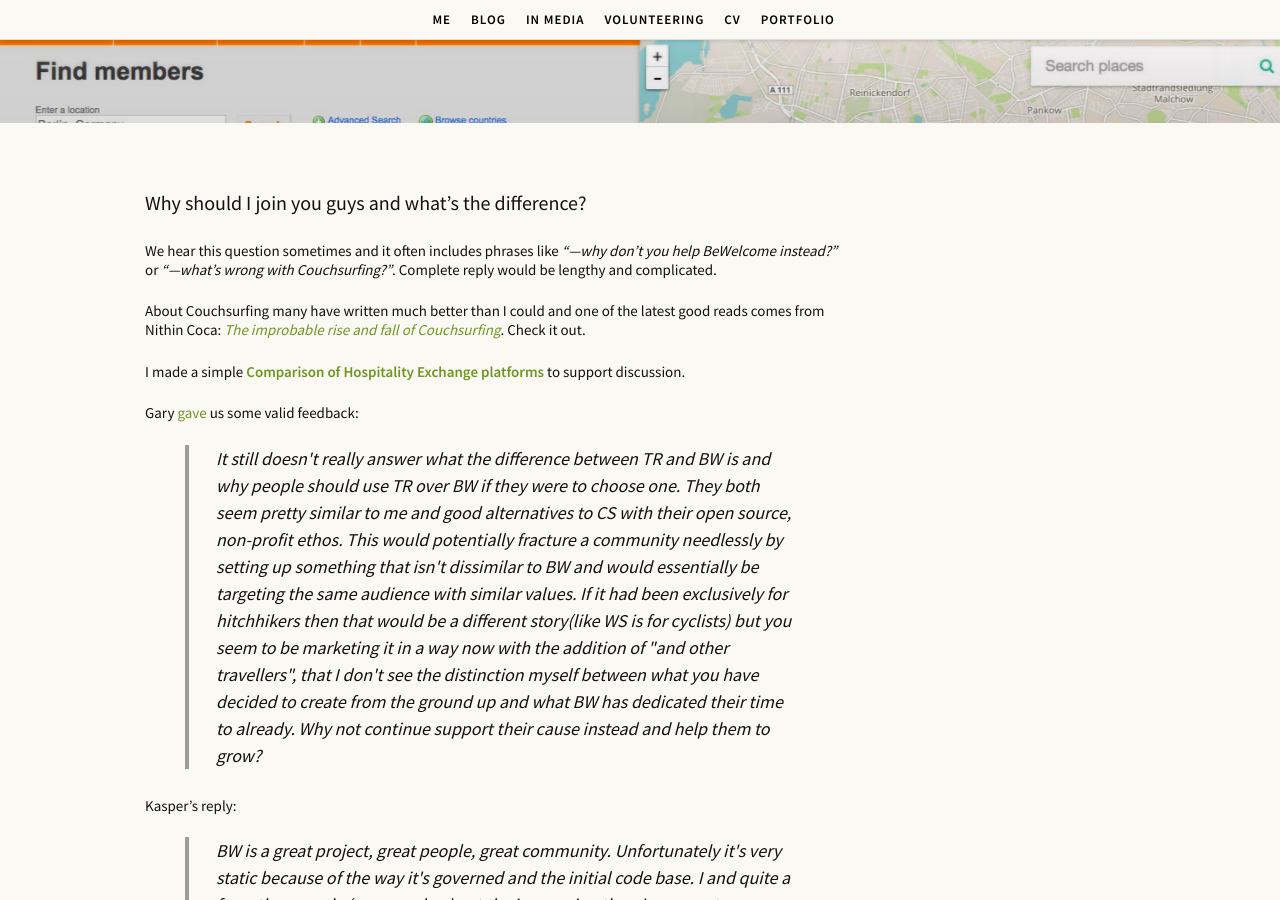
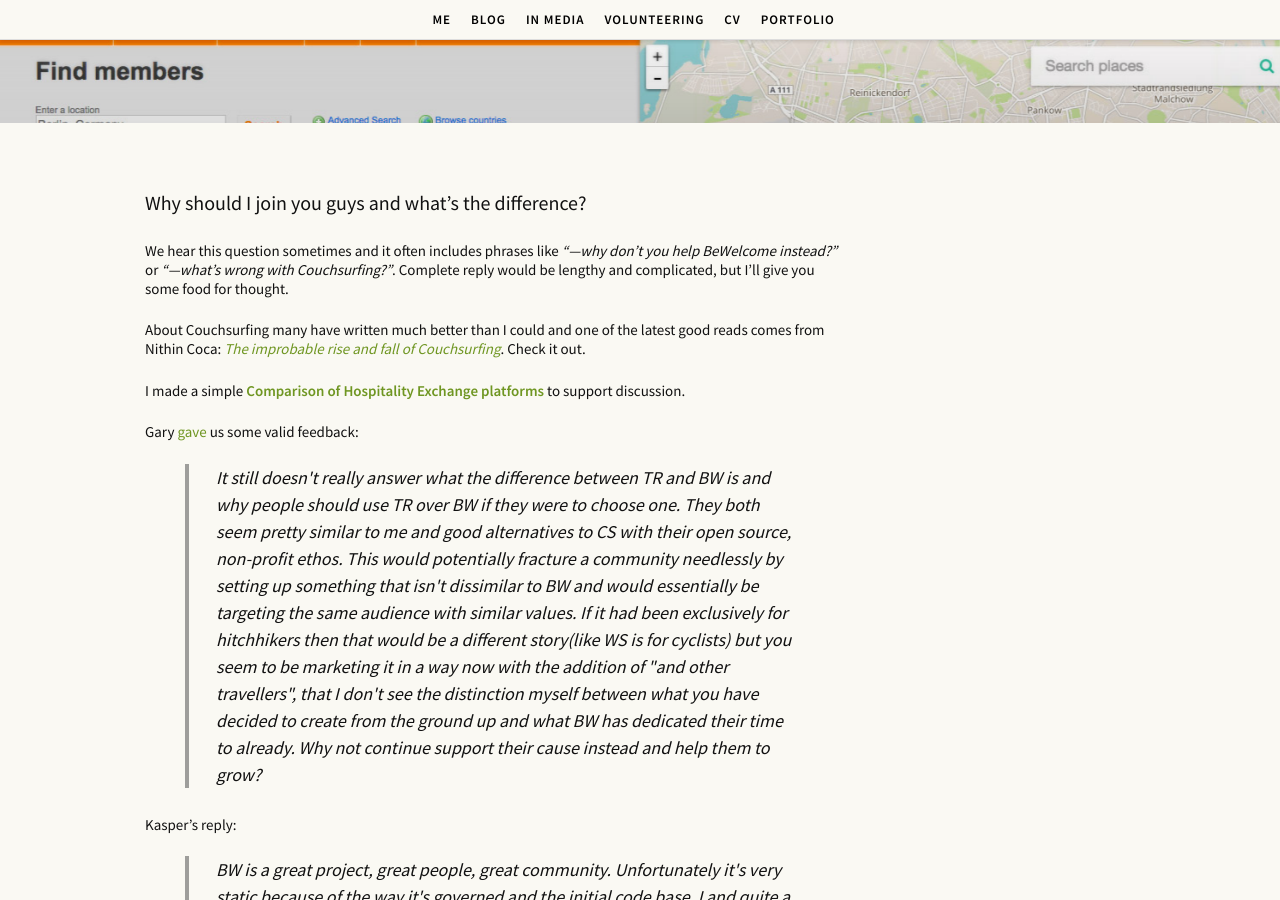
Before and after one commit to simison/simison.github.io, a Jekyll site: the page built from _posts/2015-06-08-how-does-trustroots-compare.markdown, in a window 1280 px wide and 900 px high, scrolled down 477 px. Built offline with Jekyll 4.4.1, drawn with Linux system fonts in a browser that asks for light colours; some web fonts are replaced; comment, search, counter and statistics services are not loaded.

Commit message:
Complete sentence

```diff
--- a/_posts/2015-06-08-how-does-trustroots-compare.markdown
+++ b/_posts/2015-06-08-how-does-trustroots-compare.markdown
@@ -10,7 +10,7 @@
 
 <span class="lead">Why should I join you guys and what's the difference?</span>
 
-We hear this question sometimes and it often includes phrases like <em>"—why don't you help BeWelcome instead?"</em> or <em>"—what's wrong with Couchsurfing?"</em>. Complete reply would be lengthy and complicated.
+We hear this question sometimes and it often includes phrases like <em>"—why don't you help BeWelcome instead?"</em> or <em>"—what's wrong with Couchsurfing?"</em>. Complete reply would be lengthy and complicated, but I'll give you some food for thought.
 
 About Couchsurfing many have written much better than I could and one of the latest good reads comes from Nithin Coca: <em>[The improbable rise and fall of Couchsurfing](http://kernelmag.dailydot.com/issue-sections/features-issue-sections/13124/life-and-death-couchsurfing/)</em>. Check it out.
 
```
